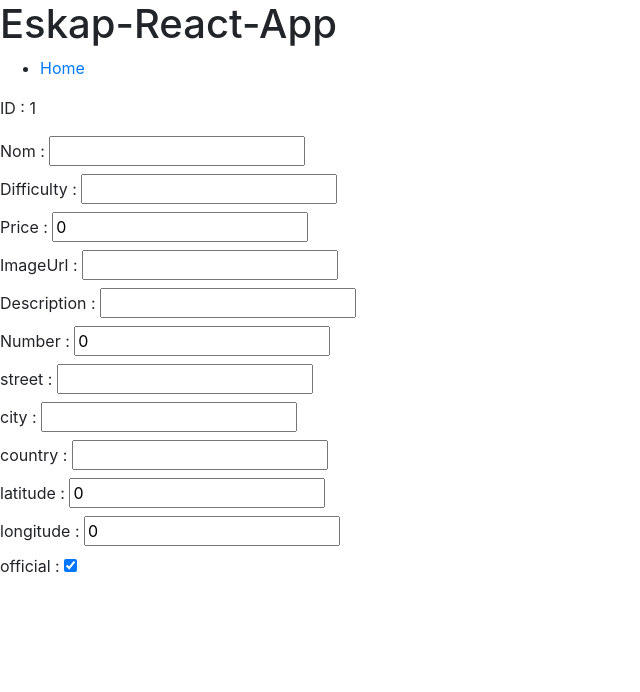
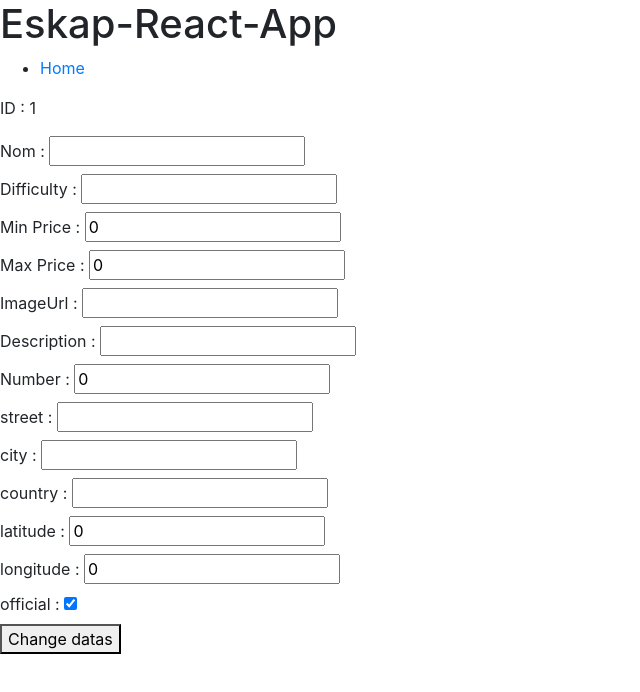
Before and after one commit to AntoineMeresse/eskap-react-app, a React (Create React App) app: page /1 in a window 1280 px wide. Shown: the top 692 px of the page, without its empty margins (0-640 px from the left). Built offline with nearby package versions, Linux system fonts and the light colour scheme; no server answers.

Commit message:
feat: filter / fix price / display column

```diff
--- a/src/components/EskapInfo.jsx
+++ b/src/components/EskapInfo.jsx
@@ -8,7 +8,8 @@ function EskapInfo() {
 
     const [name, setName] = useState("");
     const [difficulty, setDifficulty] = useState("");
-    const [price, setPrice] = useState(0);
+    const [minprice, setMinPrice] = useState(0);
+    const [maxprice, setMaxPrice] = useState(0);
     const [imgurl, setImgUrl] = useState("");
     const [description, setDescription] = useState("");
     const [number, setNumber] = useState(0);
@@ -26,7 +27,8 @@ function EskapInfo() {
             //console.log(res);
             setName(res.name);
             setDifficulty(res.difficulty);
-            setPrice(res.price);
+            setMinPrice(res.minprice);
+            setMaxPrice(res.maxprice);
             setImgUrl(res.imgurl);
             setDescription(res.description);
             setNumber(res.number);
@@ -46,7 +48,8 @@ function EskapInfo() {
             <form>
                 <div><label>Nom : <input type="text" value={name} onChange={(event) => setName(event.target.value)}/></label></div>
                 <div><label>Difficulty : <input type="text" value={difficulty} onChange={(event) => setDifficulty(event.target.value)}/></label></div>
-                <div><label>Price : <input type="number" value={price} onChange={(event) => setPrice(event.target.value)}/></label></div>
+                <div><label>Min Price : <input type="number" value={minprice} onChange={(event) => setMinPrice(event.target.value)}/></label></div>
+                <div><label>Max Price : <input type="number" value={maxprice} onChange={(event) => setMaxPrice(event.target.value)}/></label></div>
                 <div><label>ImageUrl : <input type="text" value={imgurl} onChange={(event) => setImgUrl(event.target.value)}/></label></div>
                 <div><label>Description : <input type="text" value={description} onChange={(event) => setDescription(event.target.value)}/></label></div>
                 <div><label>Number : <input type="number" value={number} onChange={(event) => setNumber(event.target.value)}/></label></div>
@@ -56,6 +59,7 @@ function EskapInfo() {
                 <div><label>latitude : <input type="number" value={latitude} onChange={(event) => setLatitude(event.target.value)}/></label></div>
                 <div><label>longitude : <input type="number" value={longitude} onChange={(event) => setLongitude(event.target.value)}/></label></div>
                 <div><label>official : <input type="checkbox" checked={official} onChange={() => setOfficial(!official)}/></label></div>
+                <button>Change datas</button>
             </form>
         </div>
     )
--- a/src/components/EskapItem.jsx
+++ b/src/components/EskapItem.jsx
@@ -5,13 +5,14 @@ import {Link} from "react-router-dom";
 
 function EskapItem({eskap, filter}) {
 
-    const {id, name, number, street, city, themes, difficulty, price, official} = eskap;
+    const {id, name, number, street, city, themes, difficulty, minprice, maxprice, official} = eskap;
     const address = `${number} ${street} ${city}`;
     const [isOfficial, setIsOfficial] = useState(official);
 
 
-    function removeEskap(id) {
+    async function removeEskap(id) {
         console.log("Remove eskap game ==> Id : "+id);
+        //await axios.delete(`/eskaps/${id}`);
     }
 
     async function changeFavState(id) {
@@ -25,14 +26,14 @@ function EskapItem({eskap, filter}) {
     return (
         <>
             {((filter === "all") || (filter === "officials" && isOfficial) || (filter === "nonofficials" && !isOfficial))&&
-               <Card className="eskapItem m-1" style={{width: '24%'}}>
+               <Card className="eskapItem m-1" style={{}}>
                     <Card.Body>
                         <Card.Title><Link to={`/${id}`}>{name} | id : {id} </Link></Card.Title>
-                        <Card.Subtitle>{`Address : ${address}`}</Card.Subtitle>
+                        <Card.Subtitle>{`Adresse : ${address}`}</Card.Subtitle>
                         <ListGroup variant="list-group-flush m-2">
-                            <ListGroup.Item>Theme : {themes.map((e) => <span>{e}</span>)}</ListGroup.Item>
-                            <ListGroup.Item>Difficulty : {difficulty}</ListGroup.Item>
-                            <ListGroup.Item>Price : {price}</ListGroup.Item>
+                            <ListGroup.Item><h3>Themes : </h3> <ul>{themes.map((e) => <li>{e}</li>)}</ul></ListGroup.Item>
+                            <ListGroup.Item>Difficulté : {difficulty}</ListGroup.Item>
+                            <ListGroup.Item>Prix : de {minprice} à {maxprice} €</ListGroup.Item>
                         </ListGroup>
                         <div className="eskapItem-buttons">
                             <Button className="w-50" onClick={() => changeFavState(id)}>
--- a/src/components/EskapList.jsx
+++ b/src/components/EskapList.jsx
@@ -7,6 +7,8 @@ function EskapList() {
 
     const [eskapList, setEskapList] = useState([]);
     const [eskapFilter, setEskapFilter] = useState('all');
+
+    const [filtre, setFiltre] = useState("");
 
     useEffect(() => {
         async function fetchData() {
@@ -23,9 +25,10 @@ function EskapList() {
                 <option value="officials">Official</option>
                 <option value="nonofficials">Non Official</option>
             </select>
-            <div className="eskapList" style={{display: 'flex', flexDirection: 'row'}}>
+            <input placeholder="Nom" type="text" value={filtre} onChange={(event) => setFiltre(event.target.value)}></input>
+            <div className="eskapList" style={{display: 'flex', flexDirection: 'column'}}>
                 {
-                    eskapList.length > 0 ? eskapList.map((elem, index) => <EskapItem eskap={elem} key={index} filter={eskapFilter}/>) : <p>Empty List</p>
+                    eskapList.length > 0 ? eskapList.map((elem, index) => elem.name.includes(filtre) ? <EskapItem eskap={elem} key={index} filter={eskapFilter}/> : null) : <p>Empty List</p>
                 }
             </div>
         </>
```
Also changed, not shown: 1 other file (tests, documents, lock files or other folders).
